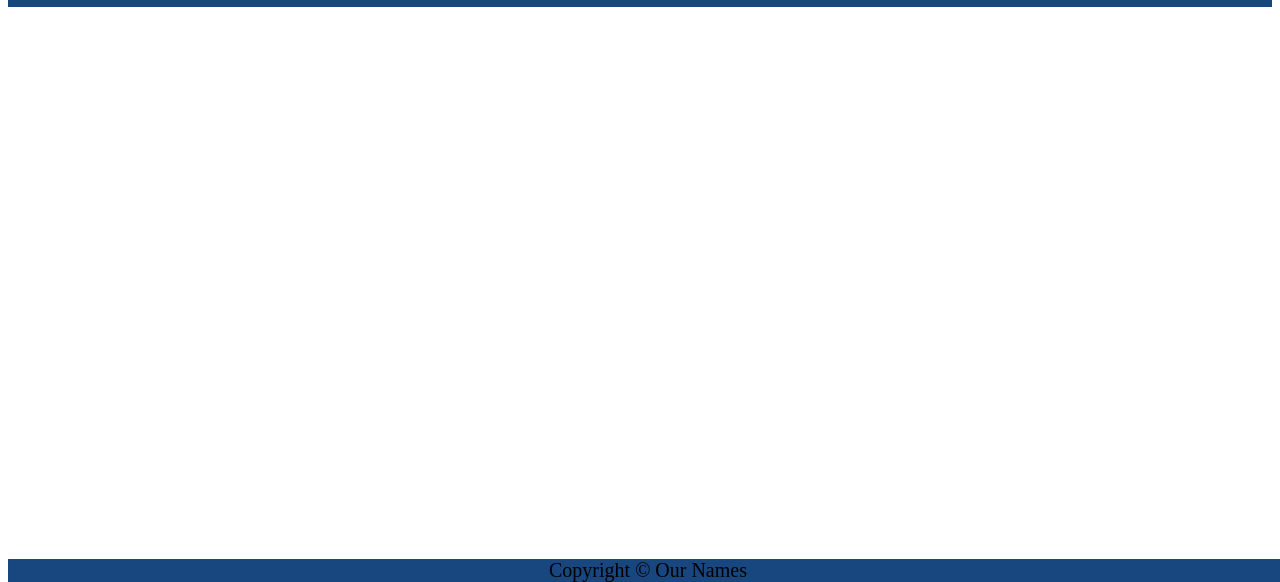
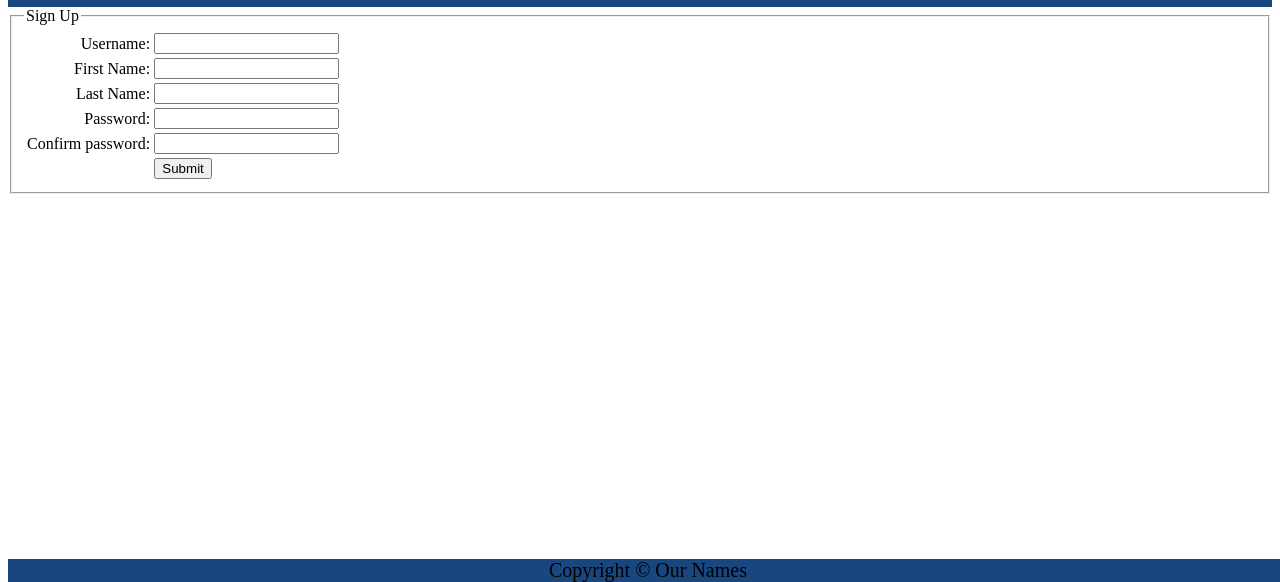
Before and after one commit to adrian23adrian43/adrian23adrian43.github.io, a plain HTML site: page page4.html in a window 1280 px wide. Shown: the part 218-800 px from the top of the page. Drawn offline with Linux system fonts and the light colour scheme.

Commit message:
Added form

```diff
--- a/page4.html
+++ b/page4.html
@@ -16,7 +16,36 @@
             </ul>
         </header>
         <div class="content">
-
+            <form name="signup">
+                <fieldset>
+                      <legend>Sign Up</legend>
+                  <table>
+                      <tr>
+                         <td align="right"> <label>Username: </label> </td>
+                         <td> <input type="text" name="uname"/><br/> </td>
+                      </tr>
+                      <tr>
+                         <td align="right"> <label>First Name: </label> </td>
+                         <td> <input type="text" name="fname"/><br/> </td>
+                      </tr>
+                      <tr>
+                          <td align="right"> <label>Last Name: </label> </td>
+                          <td> <input type="text" name="lname"/><br/> </td>
+                      </tr>
+                      <tr>
+                          <td align="right"> <label>Password: </label> </td>
+                          <td><input type="password" name="passw"/><br/> </td>
+                      </tr>
+                      <tr>
+                         <td align="right"> <label>Confirm password: </label> </td>
+                         <td> <input type="password" name="cpassw"/><br/> </td>
+                      </tr>
+                      <tr>
+                         <td colspan="2" align="center"> <input type="submit"/> </td>
+                      </tr>
+                  </table>
+                </fieldset>
+              </form>
         </div>
         <footer>
             Copyright &copy; Our Names
```
